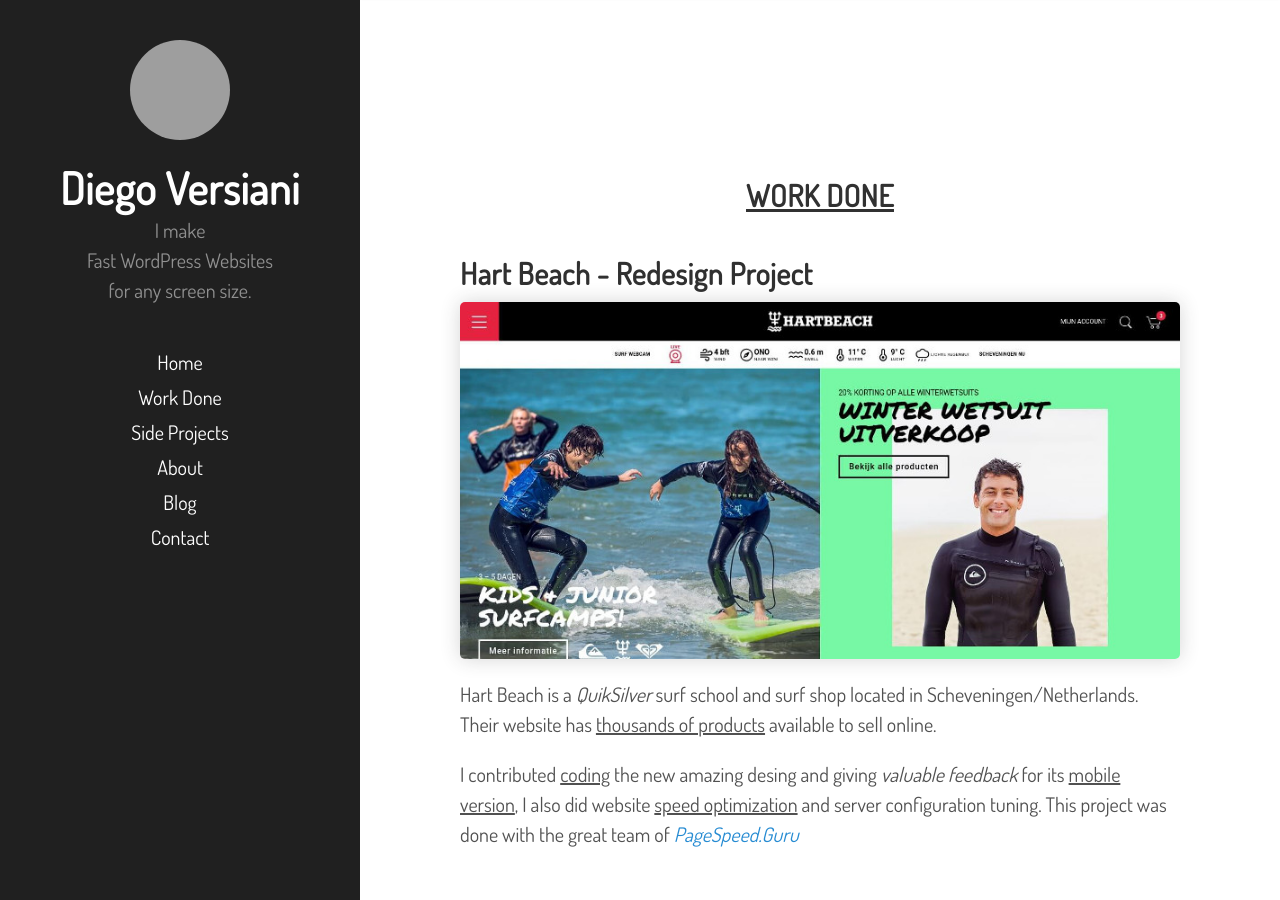
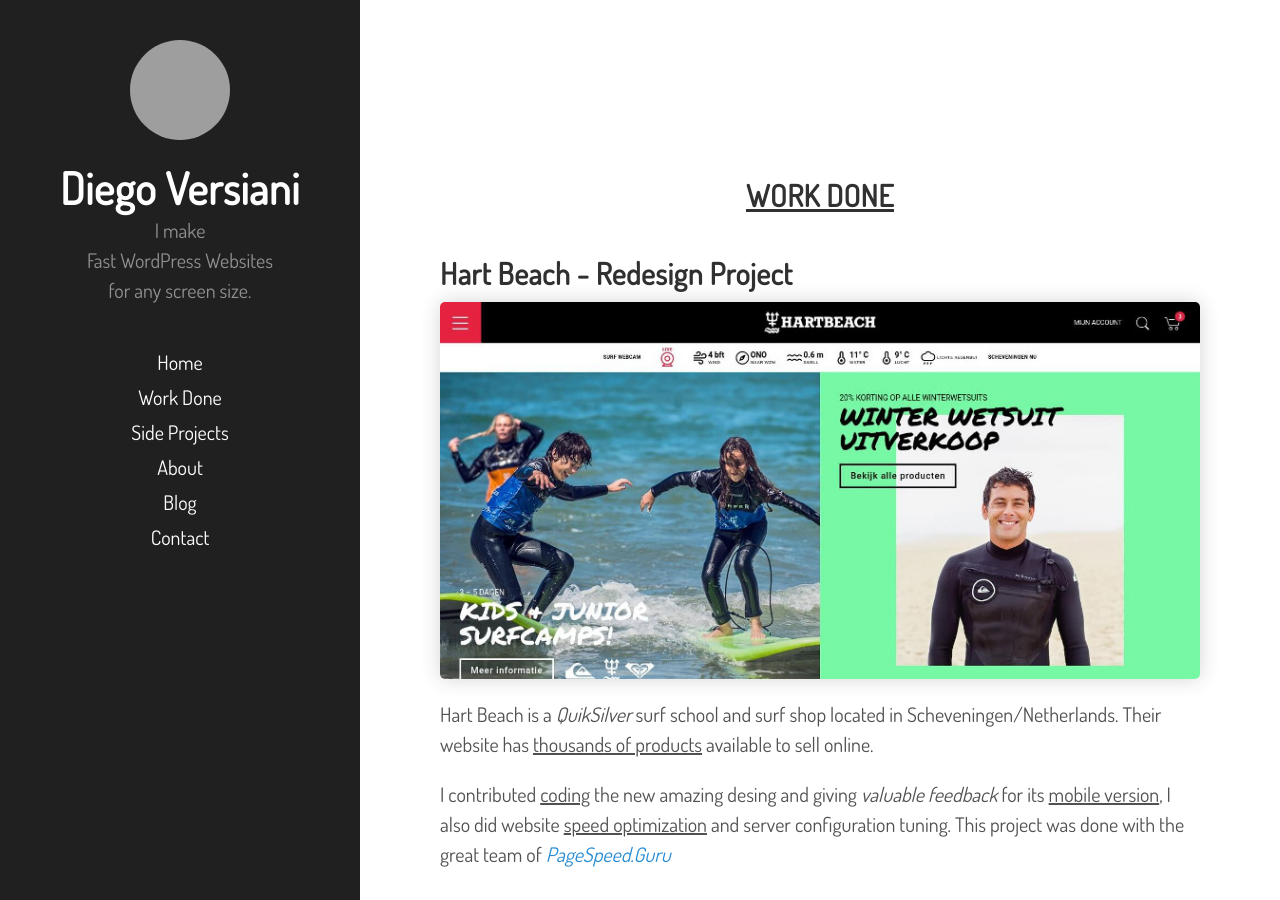
Before and after one commit to diegoversiani/diegoversiani.github.io, a Jekyll site: the page built from index.html, in a window 1280 px wide and 900 px high, scrolled down 903 px. Built offline with Jekyll 4.4.1, drawn with Linux system fonts in a browser that asks for light colours; grey boxes are pictures that could not be loaded.

Commit message:
Fix centralize container.

```diff
--- a/public/css/hyde.css
+++ b/public/css/hyde.css
@@ -516,19 +516,13 @@
 @media (min-width: 55em) {
   .content,
   .footer {
-    max-width: 38rem;
-    margin-left: 20rem;
-    margin-right: 2rem;
+    margin: auto;
+    padding-left: 20rem;
+    padding-right: 2rem;
+    max-width: 60rem;
   }
 }
 
-@media (min-width: 64em) {
-  .content,
-  .footer {
-    margin-left: 22rem;
-    margin-right: 4rem;
-  }
-}
 
 
 /*
```
